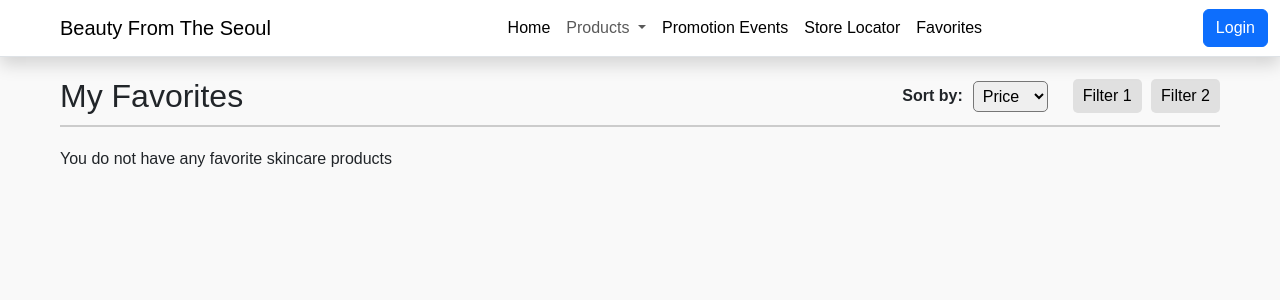
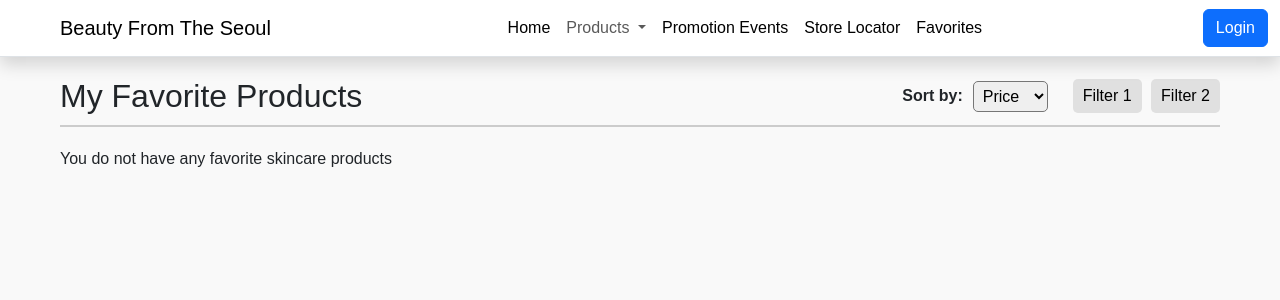
Before and after one commit to K5-KKI24-PBP/BeautyFromTheSeoul, a Django app: template favorites/templates/favorites.html in a window 1280 px wide. Shown: the top 300 px of the page. Run offline with Django 5.2, Linux system fonts and the light colour scheme; the template is opened without the code that fills it, so the values that code supplies are empty; some web fonts are replaced.

Commit message:
changes in html

```diff
--- a/favorites/templates/favorites.html
+++ b/favorites/templates/favorites.html
@@ -12,7 +12,7 @@
 
 <div class="container">
     <header>
-        <h1>My Favorites</h1>
+        <h1>My Favorite Products</h1>
         <div class="filter-sort">
             <label for="sort">Sort by:</label>
             <select id="sort" name="sort">
```
